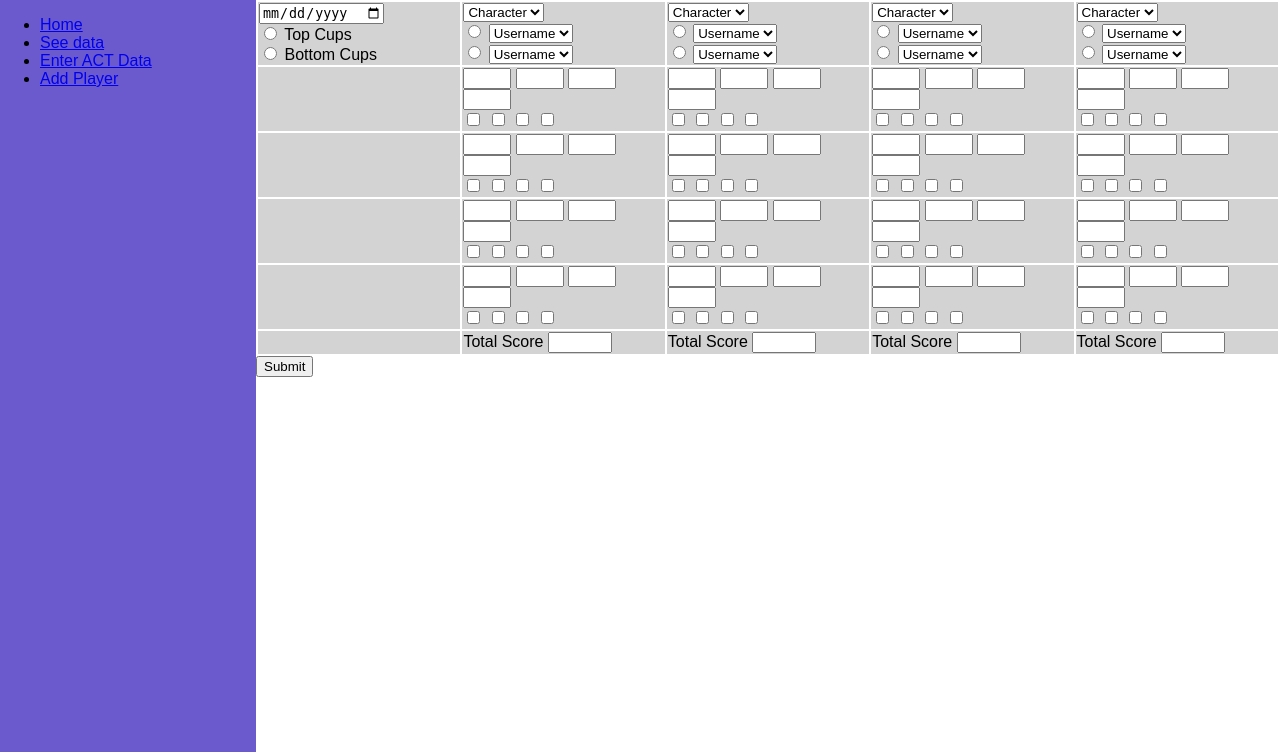
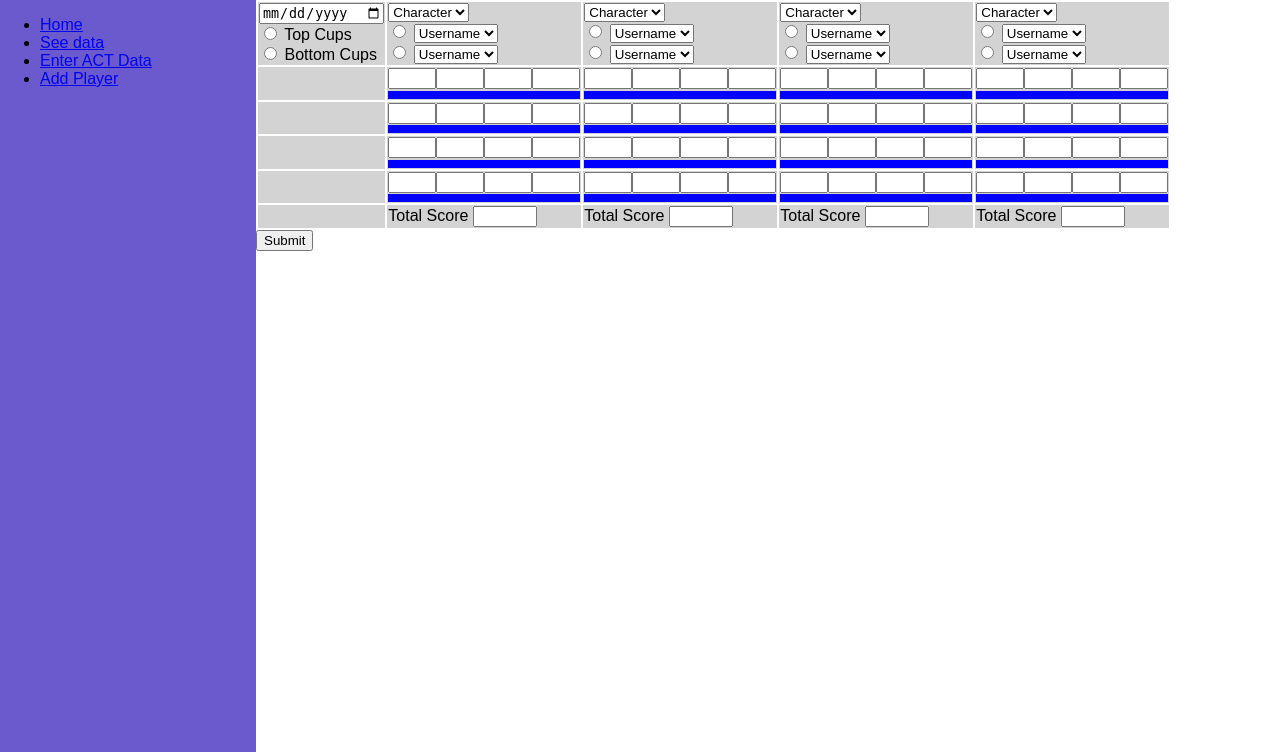
Before and after one commit to sig-pi-wm/act-website, a Flask app: template templates/input.html in a window 1280 px wide. Shown: the part 48-800 px from the top of the page. Run offline with Flask 3, Linux system fonts and the light colour scheme; the template is opened without the code that fills it, so the values that code supplies are empty; parts of the project's set-up code (start-up, migrations or seed data) failed here and were passed over.

Commit message:
in the middle of fixing frontend stuff

```diff
--- /dev/null
+++ b/static/scripts/handleUnderlines.js
@@ -0,0 +1,29 @@
+const underlineClickables = document.getElementsByClassName("clickable-underline");
+for (let underlineElement of underlineClickables) {
+    underlineElement.addEventListener('click', (event) => {
+        console.log('click');
+        console.log(event.currentTarget);
+        let underline = event.currentTarget;
+        let hiddenInput = underline.getElementsByClassName("underline-hidden-input")[0];
+        console.log(hiddenInput);
+        let teamNumber = hiddenInput.getAttribute("value");
+        console.log(teamNumber);
+
+        if (teamNumber == "1") {
+            hiddenInput.value = "2";
+            underline.classList.toggle('team-2');
+        } else {
+            hiddenInput.value = "1";
+            underline.classList.toggle('team-2');
+        }
+        // let checkbox = event.currentTarget.getElementsByClassName("race-scores-checkbox")[0];
+        // console.log(checkbox);
+        // console.log(checkbox.value);
+        // if (checkbox.checked) {
+        //     checkbox.checked = false;
+        // } else {
+        //     checkbox.checked = true;
+        // }
+        // console.log(checkbox)
+    });
+}
--- a/static/act-input.js
+++ b/static/scripts/submitAct.js
@@ -3,17 +3,18 @@ const handleSubmit = (e) => {
     formData = new FormData(e.target);
     let incomplete = false; // Flag for incomplete form
 
-    for (const [key, value] of formData.entries()) {
-        if (value === "") {
-            incomplete = true;
-            alert(`Please fill in the ${key} field.`);
-            break;
-        }
-    }
+    // for (const [key, value] of formData.entries()) {
+    //     if (value === "") {
+    //         incomplete = true;
+    //         alert(`Please fill in the ${key} field.`);
+    //         break;
+    //     }
+    // }
     if (incomplete) return; // Stop execution if the form is incomplete
 
     const actJson = parseActFormToJson(formData);
     console.log(actJson)
+    return;
 
     const url = '/input';
 
@@ -72,19 +73,9 @@ const parseActFormToJson = (formData) => {
             "players": [],
         }
         for (let j = 0; j < 4; j++) {
-            const underlinedPlayer = formData.get(`t${j+1}-underline`);
-            const isRaceUnderlined = ("on" === formData.get(`t${j+1}-r${i+1}-underline`));
-            let playerNumber;
-            if (isRaceUnderlined) {
-                playerNumber = underlinedPlayer;
-            } else {
-                if (underlinedPlayer === "1") {
-                    playerNumber = 2;
-                }
-                else {
-                    playerNumber = 1;
-                }
-            }
+            // const underlinedPlayer = formData.get(`t${j+1}-underline`);
+            const playerNumber = formData.get(`t${j+1}-r${i+1}-underline`);
+            console.log(`t${j+1}-p${playerNumber}-username`);
 
             actJson.races[i].players[j] = {
                 "username": formData.get(`t${j+1}-p${playerNumber}-username`),
--- a/static/style.css
+++ b/static/styles/style.css
@@ -92,13 +92,34 @@ body {
 }
 
 .act-input {
-    width: 100%;
     height: 100%;
     table-layout: fixed;
 
     td {
         background-color: lightgrey;
     }
+}
+
+.race-scores-row {
+    display: flex;
+}
+
+.race-scores-section {
+    width: 25%;
+    height: 1rem;
+}
+
+.clickable-underline {
+
+    height: 0.5rem;
+    margin-top: 0.4rem;
+
+    background-color: blue;
+    cursor: pointer;
+}
+
+.team-2 {
+    background-color: red;
 }
 
 .p1-indicator {
--- a/templates/base.html
+++ b/templates/base.html
@@ -7,7 +7,7 @@
     <title>ACT {% block title %}{% endblock %}</title>
     <meta name="description" content="">
     <meta name="viewport" content="width=device-width, initial-scale=1">
-    <link rel="stylesheet" href="../static/style.css">
+    <link rel="stylesheet" href="../static/styles/style.css">
 </head>
 
 <body>
@@ -27,7 +27,7 @@
     <main class="body-main" id="body-main">
         {% block main %}{% endblock %}
     </main>
-    <script src="{{ url_for('static', filename='collapsible-sidebar.js') }}"></script>
+    <script src="{{ url_for('static', filename='scripts/collapsibleSidebar.js') }}"></script>
 </body>
 
 </html>
--- a/templates/input.html
+++ b/templates/input.html
@@ -57,16 +57,19 @@ Input
             </td>
             {% for team_number in range(1,5) %}
             <td>
-                <div>
+                <div class="race-scores-row">
                     {% for race_number in range(cup_offset + 1, cup_offset + 5) %}
-                    <input name="t{{ team_number }}-r{{ race_number }}-score" type="number" min="0" max="3" />
+                    <div class="race-scores-section">
+                        <input name="t{{ team_number }}-r{{ race_number }}-score" type="number" min="0" max="3" />
+                    </div>
                     {% endfor %}
                 </div>
-                <div>
+                <div class="race-scores-row">
                     {% for race_number in range(cup_offset + 1, cup_offset + 5) %}
-                    <label for="t{{ team_number }}-r{{ race_number }}-score">
-                        <input type="checkbox" name="t{{ team_number }}-r{{ race_number }}-underline"/>
-                    </label>
+                    <div class="race-scores-section clickable-underline">
+                        <input class="underline-hidden-input" type="hidden" name="t{{ team_number }}-r{{ race_number }}-underline" value="1" />
+                    </div>
+                    <!-- <label class="race-scores-section clickable-underline" for="t{{ team_number }}-r{{ race_number }}-score" name="t{{ team_number }}-r{{ race_number }}-underline" value="1"></label> -->
                     {% endfor %}
                 </div>
             </td>
@@ -87,6 +90,7 @@ Input
     </table>
     <input type="submit" />
 </form>
-<script src="{{ url_for('static', filename='act-input.js') }}"></script>
+<script src="{{ url_for('static', filename='scripts/handleUnderlines.js') }}"></script>
+<script src="{{ url_for('static', filename='scripts/submitAct.js') }}"></script>
 {{ test_data }}
 {% endblock %}
```
Also changed, not shown: static/scripts/collapsibleSidebar.js (renamed from static/collapsible-sidebar.js), static/styles/variables.css (renamed from static/variables.css).
